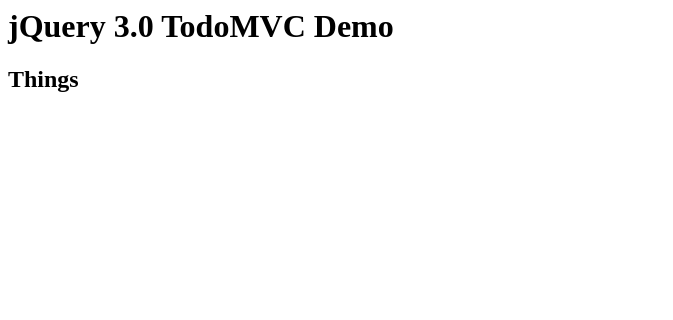
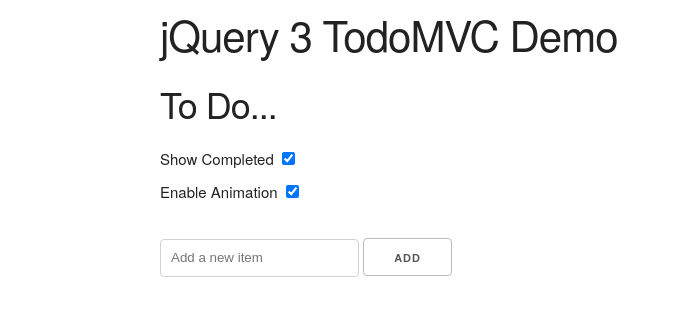
Before and after one commit to danielstern/jquery3-todomvc, a website: page app/index.html in a window 1280 px wide. Shown: the whole page, without its empty margins (0-673 px from the left). Drawn offline with nearby package versions, Linux system fonts and the light colour scheme; no server answers.

Commit message:
Completed jQuery 2 app

```diff
--- a/app/index.html
+++ b/app/index.html
@@ -2,10 +2,27 @@
 	<title>jQuery Demo</title>
 	<script type="text/javascript" src="https://code.jquery.com/jquery-3.0.0-beta1.js"></script>
 	<script type="text/javascript" src="app-updated.js"></script>
+	<link rel="stylesheet" href="
+https://cdnjs.cloudflare.com/ajax/libs/skeleton/2.0.4/skeleton.css">
+
 </head>
 <body>
-	<h1>
-		jQuery 3.0 TodoMVC Demo
-	</h1>
-	<h2>Things</h2>
+	<section class="container">
+	<h2>jQuery 3 TodoMVC Demo</h2>
+	<h3>To Do...</h3>
+	<div>
+		Show Completed
+		<input type=checkbox checked id="showCompleted"></checkbox>
+	</div>
+	<div>
+		Enable Animation
+		<input type=checkbox checked id="enableAnimation"></checkbox>
+	</div>
+	<ul id="target"></ul>
+	<form id="newItemForm">
+		<input id="newItemTitle" type="text"  name="title" placeholder="Add a new item">
+		<input type="submit" id="newItem" value="Add">
+	</form>
+
+	</section>
 </body>
```
Also changed, not shown: app/app.js (+31 -5 lines), app/index2.html (+4 -0 lines).
